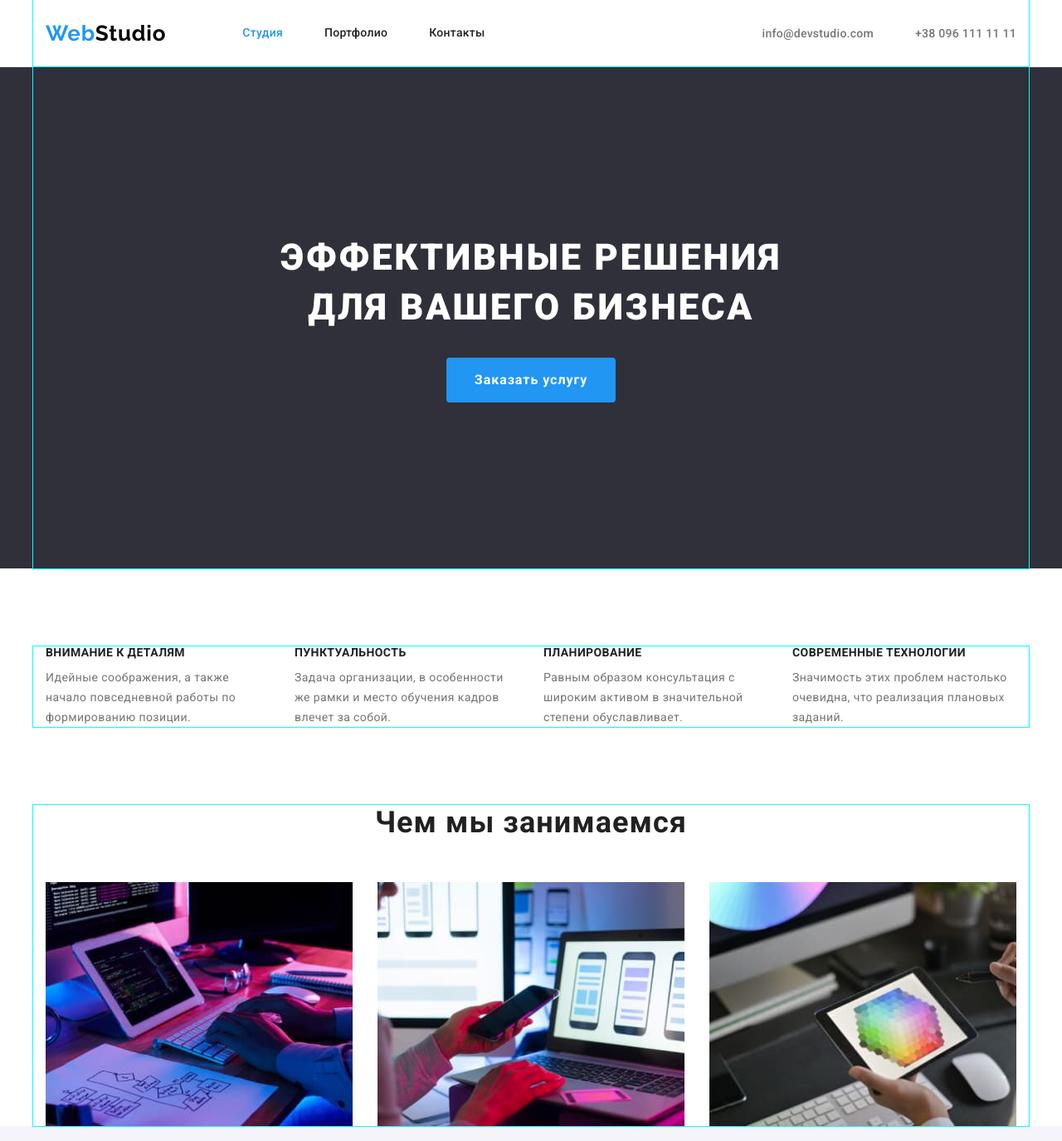
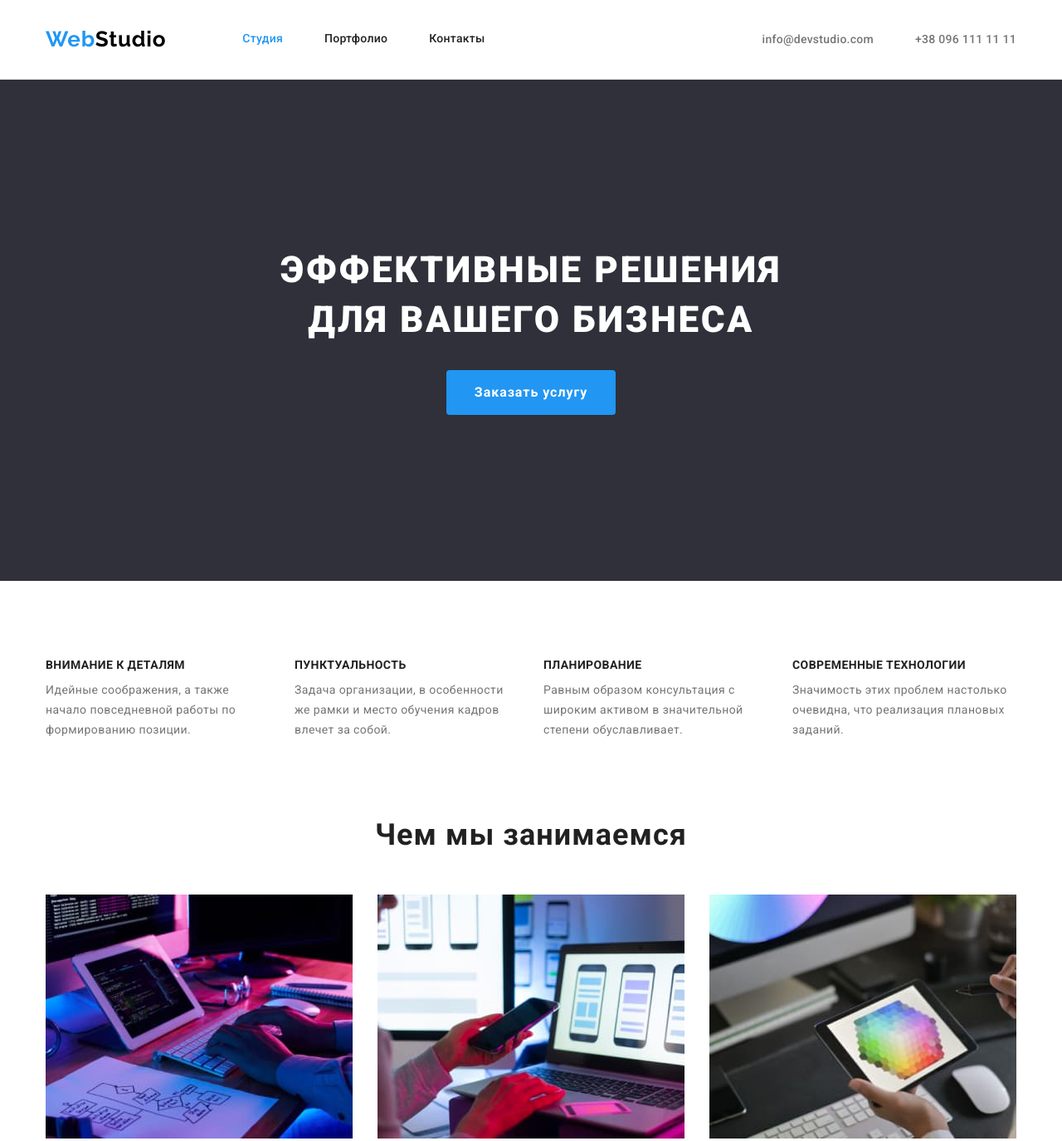
Before and after one commit to linluxx/goit-markup-hw-03, a plain HTML site: page index.html in a window 1280 px wide. Shown: the top 1375 px of the page at 83% size. Drawn offline with nearby package versions, Linux system fonts and the light colour scheme.

Commit message:
corrected

```diff
--- a/css/styles.css
+++ b/css/styles.css
@@ -45,7 +45,6 @@ img {
   padding-left: 15px;
   padding-right: 15px;
   margin: 0 auto;
-  outline: 1px solid aqua;
 }
 
 .section {
@@ -90,12 +89,12 @@ img {
   line-height: 1.19;
   letter-spacing: 0.03em;
   color: var(--accent);
+  margin-right: 92px;
+  padding-top: 32px;
+  padding-bottom: 32px;
 }
 .header-logo {
   color: #000;
-  margin-right: 92px;
-  padding-top: 32px;
-  padding-bottom: 32px;
 }
 
 .header .container {
@@ -134,15 +133,13 @@ img {
   line-height: 1.14;
   letter-spacing: 0.02em;
   color: var(--main-text);
+}
+
+.header-contact {
+  display: flex;
+  margin-left: auto;
   padding-top: 32px;
   padding-bottom: 32px;
-}
-
-.header-connect {
-  margin-left: auto;
-}
-.header-contact {
-  display: flex;
 }
 
 .header-contact-item:not(:last-child) {
@@ -155,9 +152,7 @@ img {
   background-color: var(--background);
 }
 .hero .container {
-  display: flex;
-  flex-direction: column;
-  align-items: center;
+  text-align: center;
   padding-top: 200px;
   padding-bottom: 200px;
 }
@@ -177,7 +172,6 @@ img {
   font-weight: 700;
   font-size: 16px;
   line-height: 1.88;
-  display: flex;
   align-items: center;
   text-align: center;
   letter-spacing: 0.06em;
@@ -225,6 +219,9 @@ img {
 }
 
 /* ---------------------ABOUT--------------------- */
+.about {
+  padding-top: 0;
+}
 
 .about-title {
   font-weight: 700;
@@ -344,7 +341,7 @@ img {
   margin-bottom: 6px;
 }
 
-.footer-contact-item {
+.footer-contact-item:not(:last-child) {
   margin-bottom: 9px;
 }
 
--- a/index.html
+++ b/index.html
@@ -22,7 +22,7 @@
   </head>
   <body>
     <header class="header">
-      <div class="container">
+      <di class="container">
         <a class="logo link" href="./index.html">Web<span class="header-logo">Studio</span> </a>
         <nav class="header-navigation">
           <ul class="header-list list">
@@ -37,7 +37,6 @@
             </li>
           </ul>
         </nav>
-        <div class="header-connect">
           <ul class="header-contact list">
             <li class="header-contact-item">
               <a href="mailto:info@devstudio.com" class="header-contact-link link"
@@ -48,7 +47,6 @@
               <a href="tel:+380961111111" class="header-contact-link link">+38 096 111 11 11</a>
             </li>
           </ul>
-        </div>
       </div>
     </header>
     <main>
@@ -92,7 +90,7 @@
           </ul>
         </div>
       </section>
-      <section class="about">
+      <section class="about section">
         <div class="container">
           <h2 class="about-title">Чем мы занимаемся</h2>
           <ul class="about-list list">
```
Also changed, not shown: portfolio.html (+3 -7 lines).
